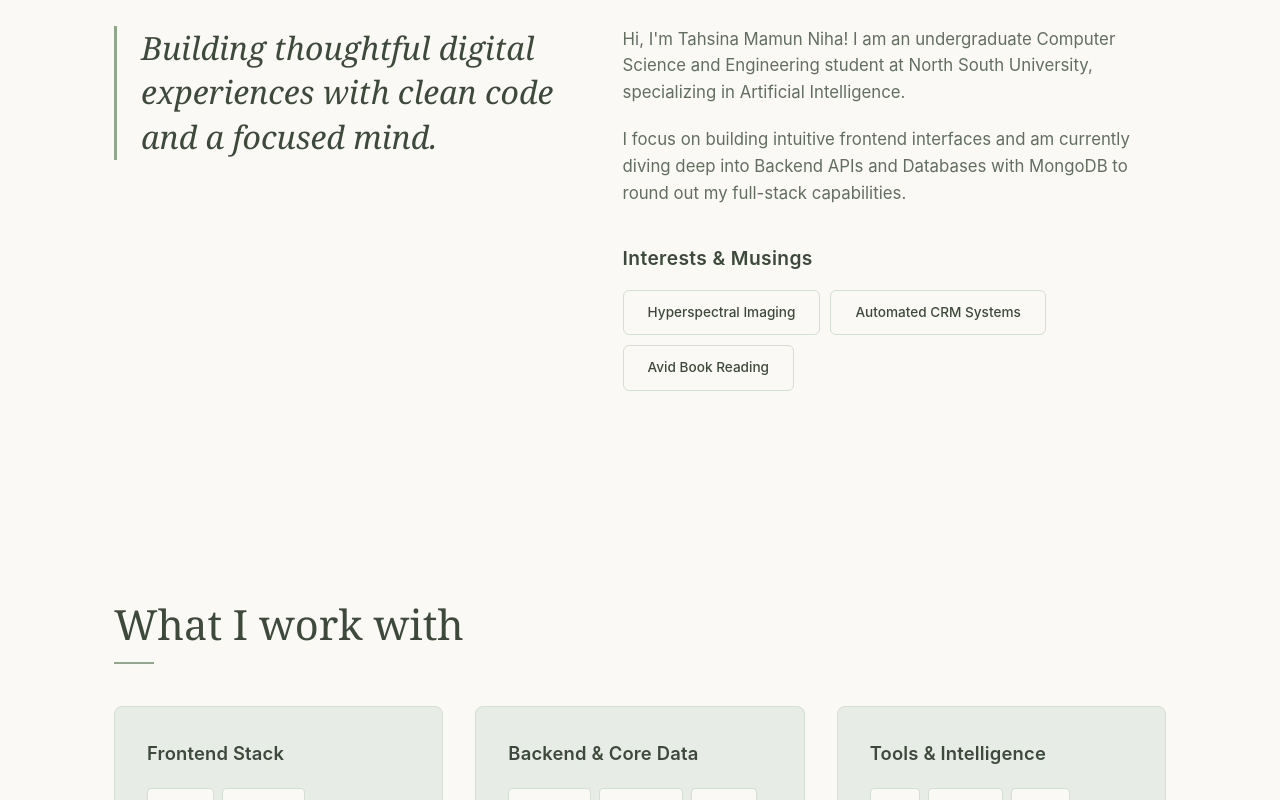
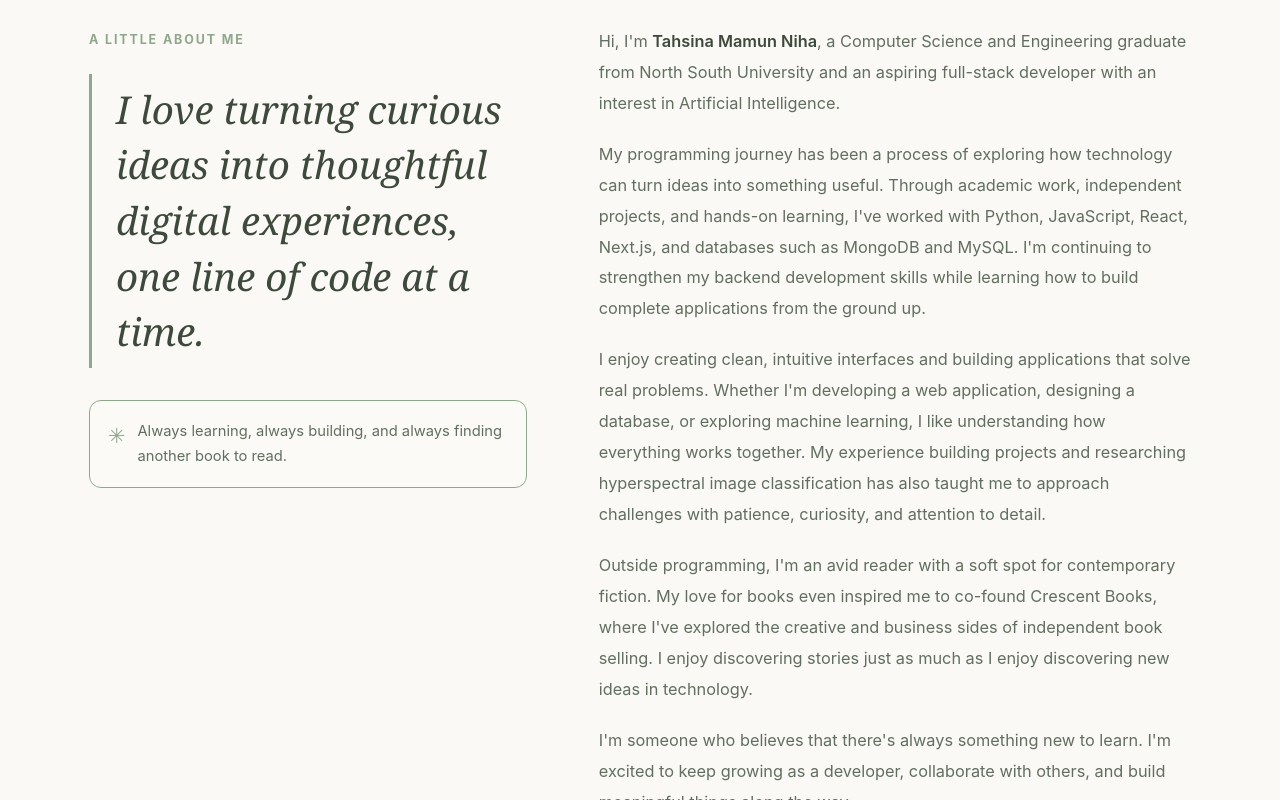
Before and after one commit to tniha10/my-portfolio, a React (Vite) app: page / in a window 1280 px wide. Shown: the part 780-1580 px from the top of the page. Built offline with nearby package versions, Linux system fonts and the light colour scheme.

Commit message:
Improved and added a few more points to about section

```diff
--- a/src/components/About.css
+++ /dev/null
@@ -1,50 +0,0 @@
-.about-grid {
-  display: grid;
-  grid-template-columns: 0.9fr 1.1fr;
-  gap: 64px;
-  align-items: start;
-}
-
-.about-quote {
-  font-family: var(--serif);
-  font-style: italic;
-  font-size: clamp(1.4rem, 3vw, 2rem);
-  line-height: 1.4;
-  padding-left: 24px;
-  border-left: 3px solid var(--sage-accent);
-  color: var(--sage-deep);
-}
-
-.about-body p {
-  margin-bottom: 20px;
-  max-width: 38em;
-  color: var(--text-muted);
-  font-size: 1.05rem;
-}
-
-.about-interests {
-  margin-top: 36px;
-}
-
-.about-interests h3 {
-  margin-bottom: 16px;
-  font-size: 1.2rem;
-  font-weight: 600;
-  font-family: var(--sans);
-  color: var(--sage-deep);
-  letter-spacing: 0.02em;
-}
-
-.about-interests ul {
-  display: flex;
-  flex-wrap: wrap;
-  gap: 10px;
-  list-style: none;
-}
-
-@media (max-width: 800px) {
-  .about-grid {
-    grid-template-columns: 1fr;
-    gap: 40px;
-  }
-}
--- a/src/components/About.jsx
+++ b/src/components/About.jsx
@@ -1,31 +1,249 @@
-import './About.css'
 
 function About() {
   return (
-    <section id="about" className="about-grid" style={{ padding: '100px 24px', maxWidth: '1100px', margin: '0 auto' }}>
+    <>
+      <section id="about" className="about-section">
+        <div className="about-grid">
           <div className="about-left">
+            <span className="about-label">A LITTLE ABOUT ME</span>
+
             <blockquote className="about-quote">
-          Building thoughtful digital experiences with clean code and a focused mind.
+              I love turning curious ideas into thoughtful digital
+              experiences, one line of code at a time.
             </blockquote>
+
+            <div className="about-note">
+              <span className="about-note-icon">✳</span>
+              <p>
+                Always learning, always building, and always
+                finding another book to read.
+              </p>
+            </div>
           </div>
 
           <div className="about-body">
             <p>
-          Hi, I'm Tahsina Mamun Niha! I am an undergraduate Computer Science and Engineering student at North South University, specializing in Artificial Intelligence.
+              Hi, I'm <strong>Tahsina Mamun Niha</strong>, a
+              Computer Science and Engineering graduate from
+              North South University and an aspiring full-stack
+              developer with an interest in Artificial
+              Intelligence.
             </p>
+
             <p>
-          I focus on building intuitive frontend interfaces and am currently diving deep into Backend APIs and Databases with MongoDB to round out my full-stack capabilities.
+              My programming journey has been a process of
+              exploring how technology can turn ideas into
+              something useful. Through academic work,
+              independent projects, and hands-on learning,
+              I've worked with Python, JavaScript, React,
+              Next.js, and databases such as MongoDB and MySQL.
+              I'm continuing to strengthen my backend
+              development skills while learning how to build
+              complete applications from the ground up.
             </p>
+
+            <p>
+              I enjoy creating clean, intuitive interfaces and
+              building applications that solve real problems.
+              Whether I'm developing a web application,
+              designing a database, or exploring machine
+              learning, I like understanding how everything
+              works together. My experience building projects
+              and researching hyperspectral image
+              classification has also taught me to approach
+              challenges with patience, curiosity, and
+              attention to detail.
+            </p>
+
+            <p>
+              Outside programming, I'm an avid reader with a
+              soft spot for contemporary fiction. My love for
+              books even inspired me to co-found Crescent Books,
+              where I've explored the creative and business
+              sides of independent book selling. I enjoy
+              discovering stories just as much as I enjoy
+              discovering new ideas in technology.
+            </p>
+
+            <p>
+              I'm someone who believes that there's always
+              something new to learn. I'm excited to keep
+              growing as a developer, collaborate with others,
+              and build meaningful things along the way.
+            </p>
+
             <div className="about-interests">
-          <h3>Interests & Musings</h3>
+              <h3>A few things I love</h3>
+
               <ul>
-            <li className="button button-outline" style={{ pointerEvents: 'none', fontSize: '0.85rem' }}>Hyperspectral Imaging</li>
-            <li className="button button-outline" style={{ pointerEvents: 'none', fontSize: '0.85rem' }}>Automated CRM Systems</li>
-            <li className="button button-outline" style={{ pointerEvents: 'none', fontSize: '0.85rem' }}>Avid Book Reading</li>
+                <li>Full-Stack Development</li>
+                <li>Artificial Intelligence</li>
+                <li>Research & Problem-Solving</li>
+                <li>Books & Contemporary Fiction</li>
+                <li>Building Useful Products</li>
               </ul>
             </div>
           </div>
+        </div>
       </section>
+
+      <style>{`
+        .about-section {
+          padding: 100px 24px;
+          max-width: 1150px;
+          margin: 0 auto;
+        }
+
+        .about-grid {
+          display: grid;
+          grid-template-columns: 0.85fr 1.15fr;
+          gap: 72px;
+          align-items: start;
+        }
+
+        .about-left {
+          position: sticky;
+          top: 100px;
+        }
+
+        .about-label {
+          display: inline-block;
+          margin-bottom: 24px;
+          color: var(--sage-accent);
+          font-family: var(--sans);
+          font-size: 0.78rem;
+          font-weight: 700;
+          letter-spacing: 0.15em;
+        }
+
+        .about-quote {
+          margin: 0;
+          padding: 8px 0 8px 24px;
+          border-left: 3px solid var(--sage-accent);
+          color: var(--sage-deep);
+          font-family: var(--serif);
+          font-size: clamp(1.7rem, 3vw, 2.4rem);
+          font-style: italic;
+          line-height: 1.45;
+        }
+
+        .about-note {
+          display: flex;
+          align-items: flex-start;
+          gap: 12px;
+          margin-top: 32px;
+          padding: 18px;
+          border: 1px solid var(--sage-accent);
+          border-radius: 12px;
+          background: rgba(255, 255, 255, 0.25);
+        }
+
+        .about-note-icon {
+          color: var(--sage-accent);
+          font-size: 1.3rem;
+        }
+
+        .about-note p {
+          margin: 0;
+          color: var(--text-muted);
+          font-size: 0.92rem;
+          line-height: 1.7;
+        }
+
+        .about-body p {
+          margin: 0 0 20px;
+          max-width: 42em;
+          color: var(--text-muted);
+          font-size: 1.02rem;
+          line-height: 1.9;
+        }
+
+        .about-body strong {
+          color: var(--sage-deep);
+          font-weight: 600;
+        }
+
+        .about-interests {
+          margin-top: 36px;
+        }
+
+        .about-interests h3 {
+          margin: 0 0 18px;
+          color: var(--sage-deep);
+          font-family: var(--sans);
+          font-size: 1.15rem;
+          font-weight: 600;
+        }
+
+        .about-interests ul {
+          display: flex;
+          flex-wrap: wrap;
+          gap: 10px;
+          margin: 0;
+          padding: 0;
+          list-style: none;
+        }
+
+        .about-interests li {
+          padding: 9px 14px;
+          border: 1px solid var(--sage-accent);
+          border-radius: 30px;
+          color: var(--sage-deep);
+          font-size: 0.83rem;
+          line-height: 1.4;
+          transition: background 0.2s ease,
+            transform 0.2s ease;
+        }
+
+        .about-interests li:hover {
+          background: rgba(255, 255, 255, 0.45);
+          transform: translateY(-2px);
+        }
+
+        @media (max-width: 800px) {
+          .about-section {
+            padding: 72px 24px;
+          }
+
+          .about-grid {
+            grid-template-columns: 1fr;
+            gap: 36px;
+          }
+
+          .about-left {
+            position: static;
+          }
+
+          .about-quote {
+            max-width: 600px;
+          }
+
+          .about-note {
+            max-width: 420px;
+          }
+        }
+
+        @media (max-width: 480px) {
+          .about-section {
+            padding: 56px 20px;
+          }
+
+          .about-quote {
+            padding-left: 18px;
+            font-size: 1.65rem;
+          }
+
+          .about-body p {
+            font-size: 0.96rem;
+            line-height: 1.8;
+          }
+
+          .about-interests li {
+            font-size: 0.78rem;
+          }
+        }
+      `}</style>
+    </>
   )
 }
 
```
Lines whose indentation alone changed are shown as unchanged.
